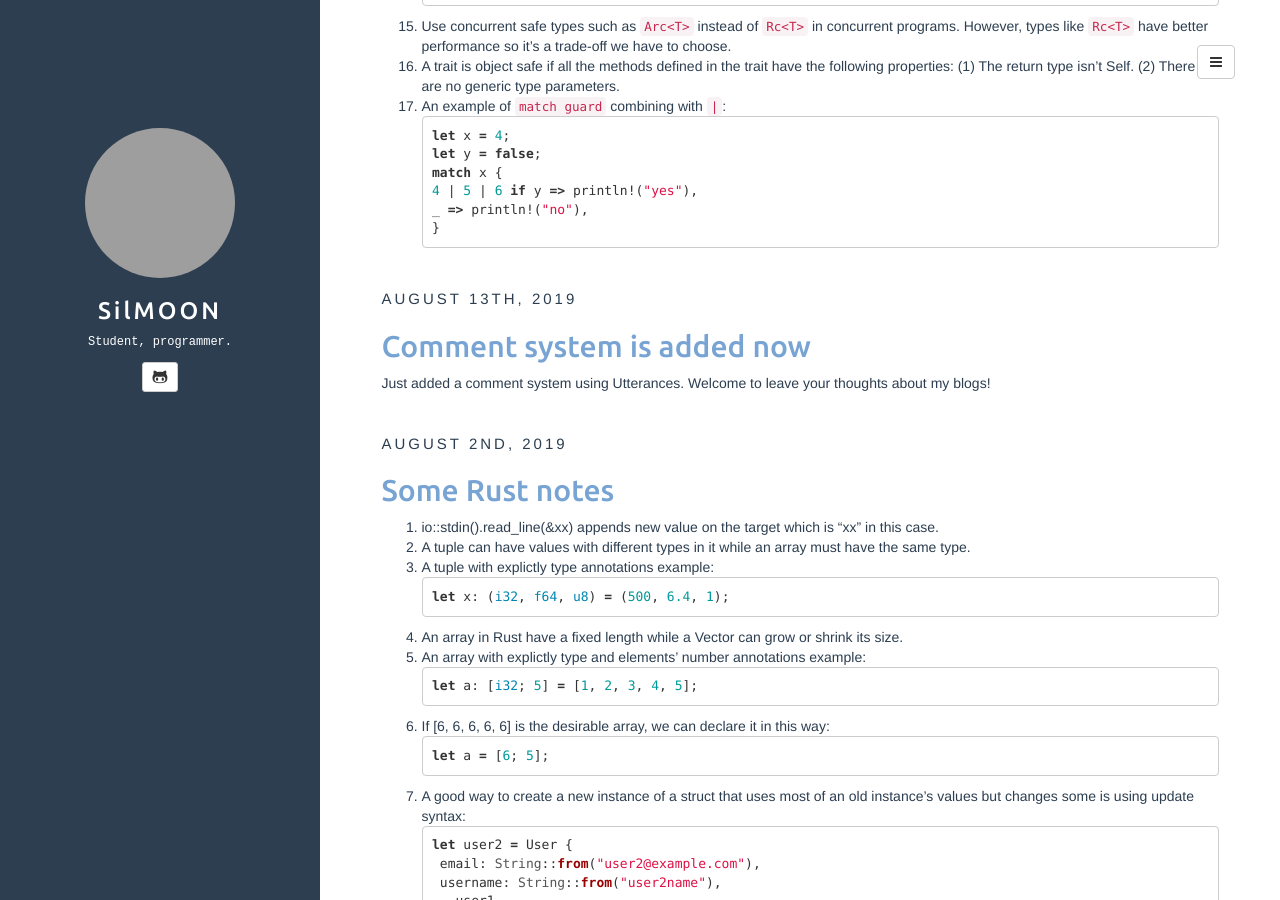
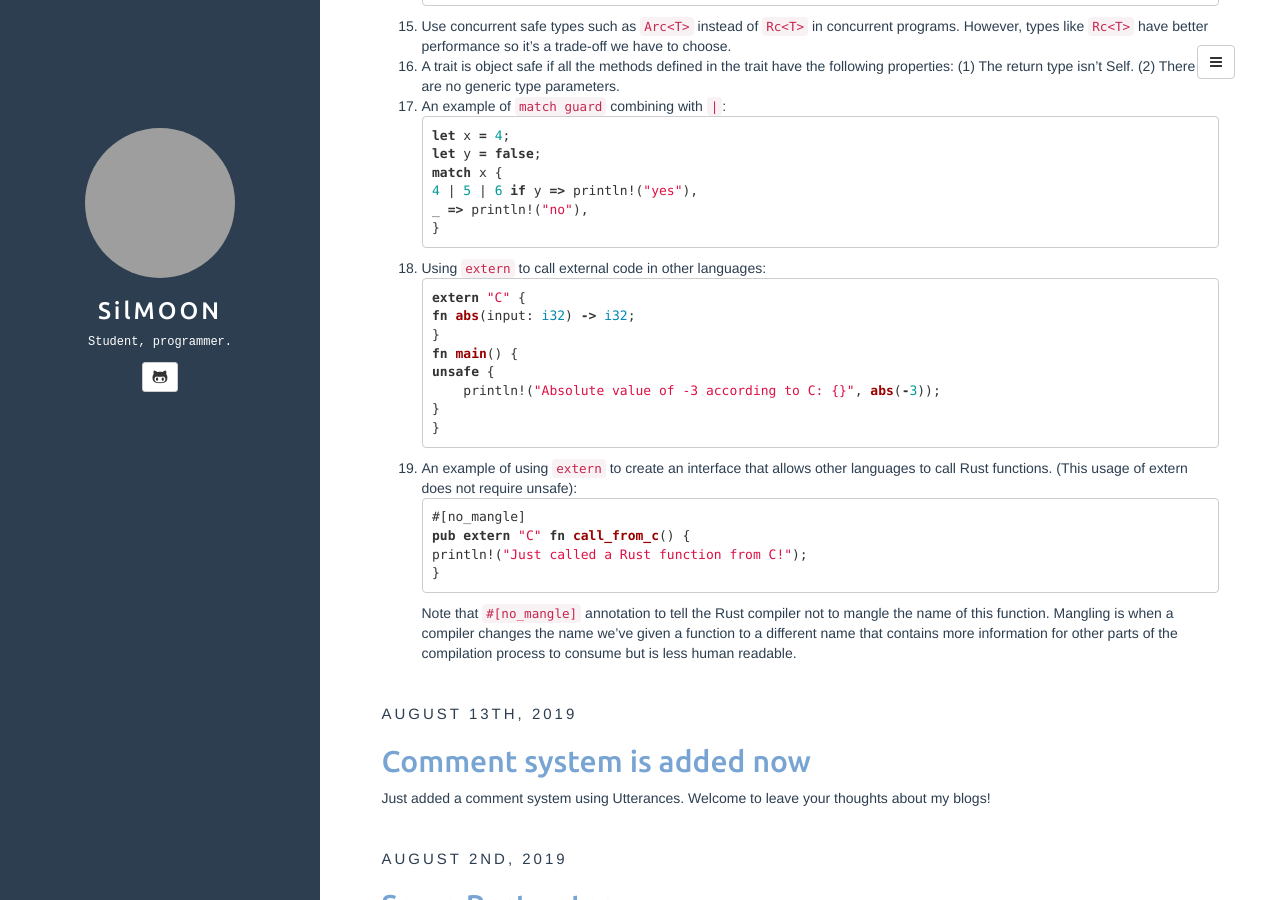
Before and after one commit to SilMOON/silmoon.github.io, a Jekyll site: the page built from index.html, in a window 1280 px wide and 900 px high, scrolled down 4287 px. Built offline with Jekyll 4.4.1, drawn with Linux system fonts in a browser that asks for light colours; the list of posts is cut into pages by our own code; grey boxes are pictures that could not be loaded.

Commit message:
update post

````diff
--- a/_posts/2019-09-10-some-rust-notes-ii.md
+++ b/_posts/2019-09-10-some-rust-notes-ii.md
@@ -235,3 +235,22 @@ match x {
     _ => println!("no"),
 }
 ```
+17. Using `extern` to call external code in other languages:
+```rust
+extern "C" {
+    fn abs(input: i32) -> i32;
+}
+fn main() {
+    unsafe {
+        println!("Absolute value of -3 according to C: {}", abs(-3));
+    }
+}
+```
+18. An example of using `extern` to create an interface that allows other languages to call Rust functions. (This usage of extern does not require unsafe):
+```rust
+#[no_mangle]
+pub extern "C" fn call_from_c() {
+    println!("Just called a Rust function from C!");
+}
+```
+Note that `#[no_mangle]` annotation to tell the Rust compiler not to mangle the name of this function. Mangling is when a compiler changes the name we’ve given a function to a different name that contains more information for other parts of the compilation process to consume but is less human readable.
````
